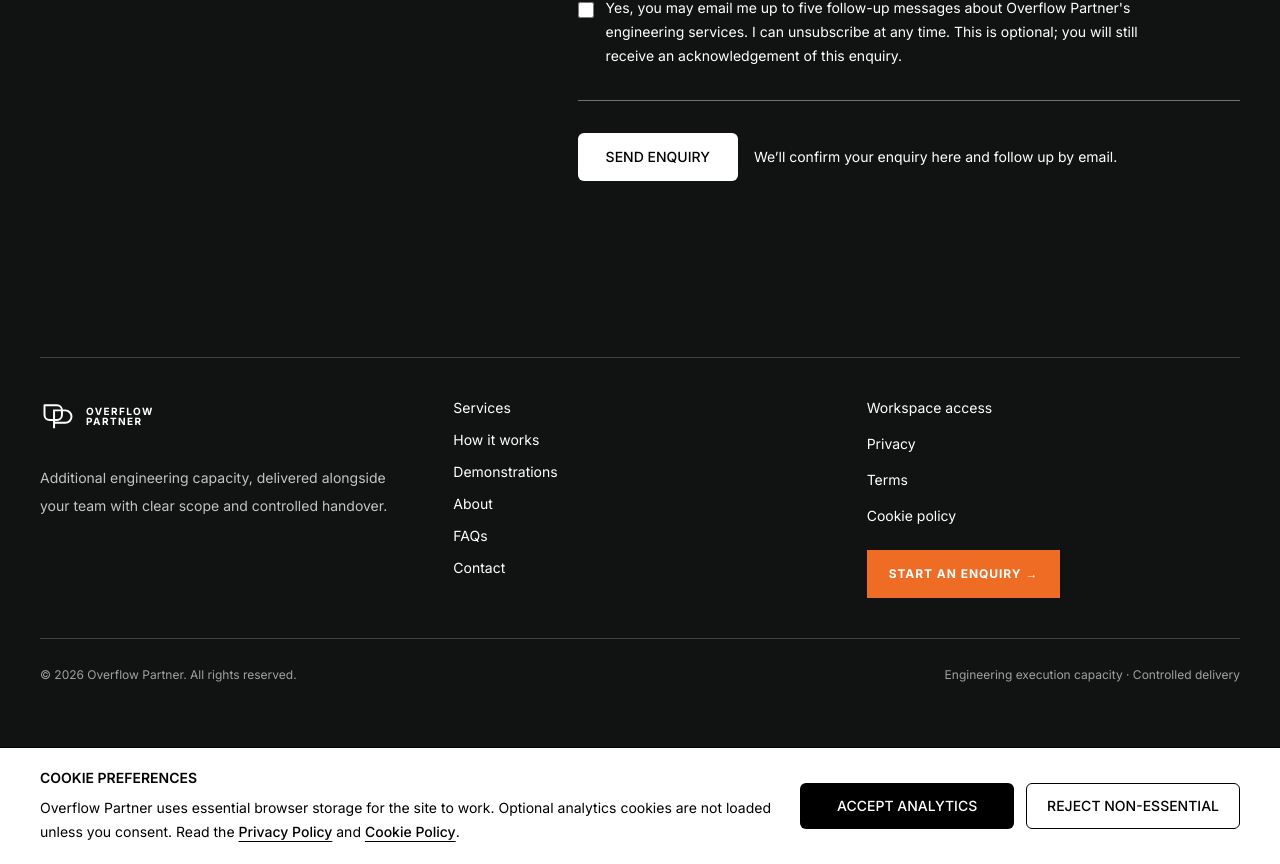
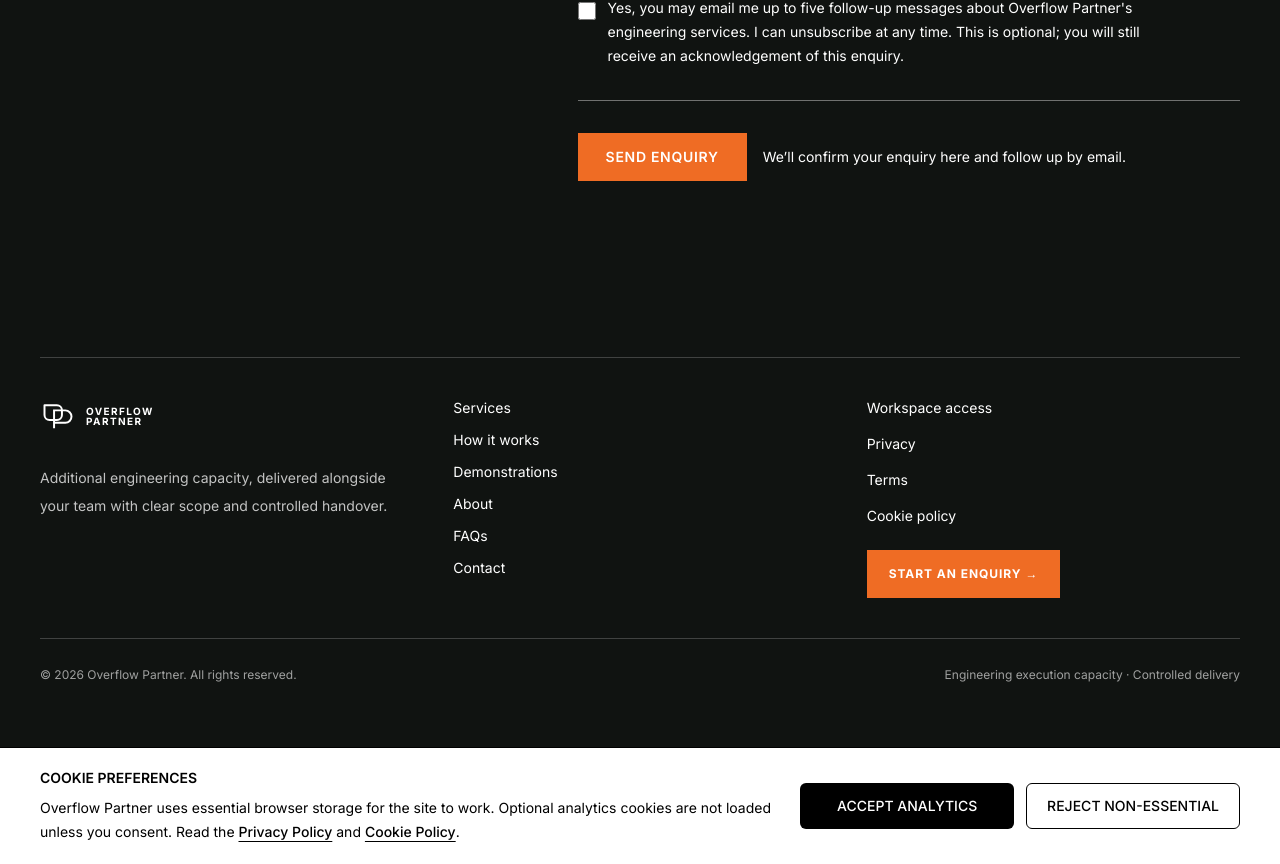
Before and after one commit to zeeshankhanminhas/Overflow-Partner, a Next.js app: page / in a window 1280 px wide. Shown: the part 8374-9238 px from the top of the page. Built offline with nearby package versions, Linux system fonts and the light colour scheme; no server answers.

Commit message:
Complete visual consistency and accurate draft claims components/EnquiryForm.tsx

```diff
--- a/components/EnquiryForm.tsx
+++ b/components/EnquiryForm.tsx
@@ -63,11 +63,11 @@ export default function EnquiryForm() {
       </div>
       <label className={labelClass} htmlFor="brief-requirement">What would you like help with?<textarea className={`${fieldClass} field_textarea min-h-24 resize-y`} id="brief-requirement" name="brief_requirement" placeholder="Describe the work, drawings or deliverables you have in mind." minLength={10} maxLength={4000} required disabled={isSubmitting} /></label>
       <label className="flex max-w-xl items-start gap-3 text-sm leading-6 text-white">
-        <input type="checkbox" name="nurture_consent" className="mt-1.5 h-4 w-4 shrink-0" disabled={isSubmitting}/>
+        <input type="checkbox" name="nurture_consent" className="mt-1.5 h-[18px] w-[18px] shrink-0" disabled={isSubmitting}/>
         <span>Yes, you may email me up to five follow-up messages about Overflow Partner's engineering services. I can unsubscribe at any time. This is optional; you will still receive an acknowledgement of this enquiry.</span>
       </label>
       <div className="form_actions grid gap-4 border-t border-white/40 pt-8 md:grid-cols-[auto_1fr] md:items-center">
-        <button className="button_primary min-h-12 rounded-md bg-white px-7 py-3 text-sm font-medium uppercase text-black transition hover:bg-white disabled:cursor-not-allowed disabled:bg-white disabled:text-black" type="submit" disabled={isSubmitting}>{isSubmitting ? 'Sending' : 'Send enquiry'}</button>
+        <button className="button_primary min-h-12 bg-[#ef6c24] px-7 py-3 text-sm font-semibold uppercase tracking-wider text-white transition-colors hover:bg-[#b74a0f] disabled:cursor-not-allowed disabled:opacity-50" type="submit" disabled={isSubmitting}>{isSubmitting ? 'Sending' : 'Send enquiry'}</button>
         <p className="text_body text-sm text-white">We’ll confirm your enquiry here and follow up by email.</p>
       </div>
       {submitted ? <p className="text_success rounded-md border border-white bg-white p-4 text-sm text-black" role="status">Thanks — your enquiry has been received. We’ll be in touch by email with the next steps.</p> : null}
```
